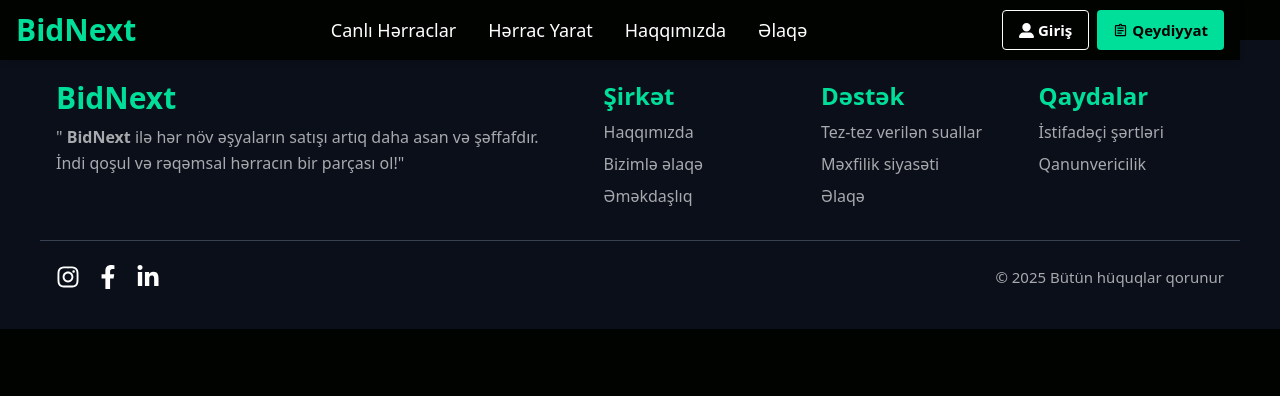
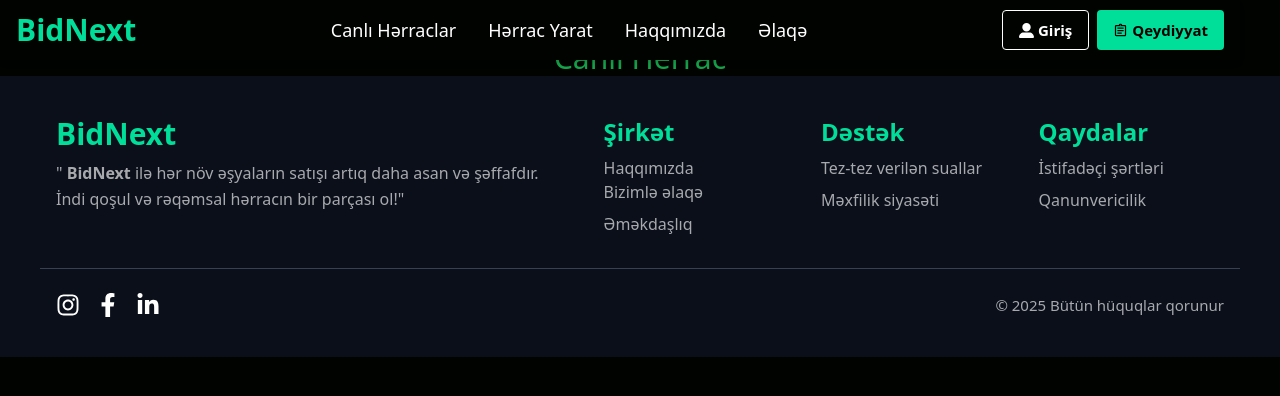
Before and after one commit to sukurov2004/BidNext, a React (Vite) app: page /LiveAuctions in a window 1280 px wide. Shown: the top 396 px of the page. Built offline with nearby package versions, Linux system fonts and the light colour scheme.

Commit message:
footer deyisiklik

```diff
--- a/src/components/Footer.jsx
+++ b/src/components/Footer.jsx
@@ -1,60 +1,81 @@
-import React from 'react'
+import React from "react";
+import { Link } from "react-router-dom";
 import { FaFacebookF, FaInstagram, FaLinkedinIn } from "react-icons/fa";
-
 
 function Footer() {
   return (
     <footer className="bg-[#0a0f1a] text-white py-10 px-4">
       <div className="w-full max-w-[1200px] mx-auto flex flex-col md:flex-row gap-10 border-b border-gray-700 pb-8 px-4">
-
         {/* Logo və təsvir (sol hissə) */}
         <div className="w-full md:w-[45%] text-center md:text-left">
           <div className="flex justify-center md:justify-start items-center gap-2 text-3xl text-[#00df9a] font-bold select-none mb-2">
             BidNext
           </div>
           <p className="text-[16px] text-[#ffffffa4] leading-relaxed">
-        " <strong>BidNext</strong> ilə hər növ əşyaların satışı artıq daha asan və şəffafdır. İndi qoşul və rəqəmsal hərracın bir parçası ol!"
+            " <strong>BidNext</strong> ilə hər növ əşyaların satışı artıq daha
+            asan və şəffafdır. İndi qoşul və rəqəmsal hərracın bir parçası ol!"
           </p>
         </div>
 
         {/* Sağ hissə: 3 bölmə yan-yana */}
         <div className="w-full md:w-[55%] grid grid-cols-1 sm:grid-cols-2 lg:grid-cols-3 gap-8">
-
           {/* Bölmə 2: Şirkət */}
           <div className="text-center md:text-left">
-        <h3 className="text-2xl text-[#00df9a] font-bold select-none mb-2">Şirkət</h3>
+            <h3 className="text-2xl text-[#00df9a] font-bold select-none mb-2">
+              Şirkət
+            </h3>
             <ul className="space-y-2 text-[16px] text-[#ffffffa4]">
-          <li className="hover:text-[#00df9a] cursor-pointer">Haqqımızda</li>
-          <li className="hover:text-[#00df9a] cursor-pointer">Bizimlə əlaqə</li>
-          <li className="hover:text-[#00df9a] cursor-pointer">Əməkdaşlıq</li>
+              <Link to="/about">
+                <li className="hover:text-[#00df9a] cursor-pointer">
+                  Haqqımızda
+                </li>
+              </Link>
+              <Link to="/contact">
+                <li className="hover:text-[#00df9a] cursor-pointer">
+                  Bizimlə əlaqə
+                </li>
+              </Link>
+
+              <li className="hover:text-[#00df9a] cursor-pointer">
+                Əməkdaşlıq
+              </li>
             </ul>
           </div>
 
           {/* Bölmə 3: Dəstək */}
           <div className="text-center md:text-left">
-        <h3 className="text-2xl text-[#00df9a] font-bold select-none mb-2">Dəstək</h3>
+            <h3 className="text-2xl text-[#00df9a] font-bold select-none mb-2">
+              Dəstək
+            </h3>
             <ul className="space-y-2 text-[16px] text-[#ffffffa4]">
-          <li className="hover:text-[#00df9a] cursor-pointer">Tez-tez verilən suallar</li>
-          <li className="hover:text-[#00df9a] cursor-pointer">Məxfilik siyasəti</li>
-          <li className="hover:text-[#00df9a] cursor-pointer">Əlaqə</li>
+              <li className="hover:text-[#00df9a] cursor-pointer">
+                Tez-tez verilən suallar
+              </li>
+              <li className="hover:text-[#00df9a] cursor-pointer">
+                Məxfilik siyasəti
+              </li>
             </ul>
           </div>
 
           {/* Bölmə 4: Qaydalar */}
           <div className="text-center md:text-left">
-        <h3 className="text-2xl text-[#00df9a] font-bold select-none mb-2">Qaydalar</h3>
+            <h3 className="text-2xl text-[#00df9a] font-bold select-none mb-2">
+              Qaydalar
+            </h3>
             <ul className="space-y-2 text-[16px] text-[#ffffffa4]">
-          <li className="hover:text-[#00df9a] cursor-pointer">İstifadəçi şərtləri</li>
-          <li className="hover:text-[#00df9a] cursor-pointer">Qanunvericilik</li>
+              <li className="hover:text-[#00df9a] cursor-pointer">
+                İstifadəçi şərtləri
+              </li>
+              <li className="hover:text-[#00df9a] cursor-pointer">
+                Qanunvericilik
+              </li>
             </ul>
           </div>
-
         </div>
       </div>
 
       {/* Alt info və sosial media */}
       <div className="w-full max-w-[1200px] mx-auto mt-6 px-4 flex flex-col md:flex-row justify-between items-center text-[15px] text-[#ffffffa4] gap-4">
-
         <div className="flex gap-4 text-white">
           <FaInstagram className="hover:text-[#00df9a] text-2xl cursor-pointer" />
           <FaFacebookF className="hover:text-[#00df9a] text-2xl cursor-pointer" />
@@ -63,7 +84,7 @@ function Footer() {
         <p>© 2025 Bütün hüquqlar qorunur</p>
       </div>
     </footer>
-  )
+  );
 }
 
-export default Footer
+export default Footer;
--- a/src/pages/LiveAuctions.jsx
+++ b/src/pages/LiveAuctions.jsx
@@ -3,7 +3,7 @@ import React from 'react'
 function LiveAuctions() {
   return (
     <div className="text-3xl text-center mt-10 text-green-600">
-
+    Canli Herrac
      </div>
   )
 }
```
Lines whose indentation alone changed are shown as unchanged.
